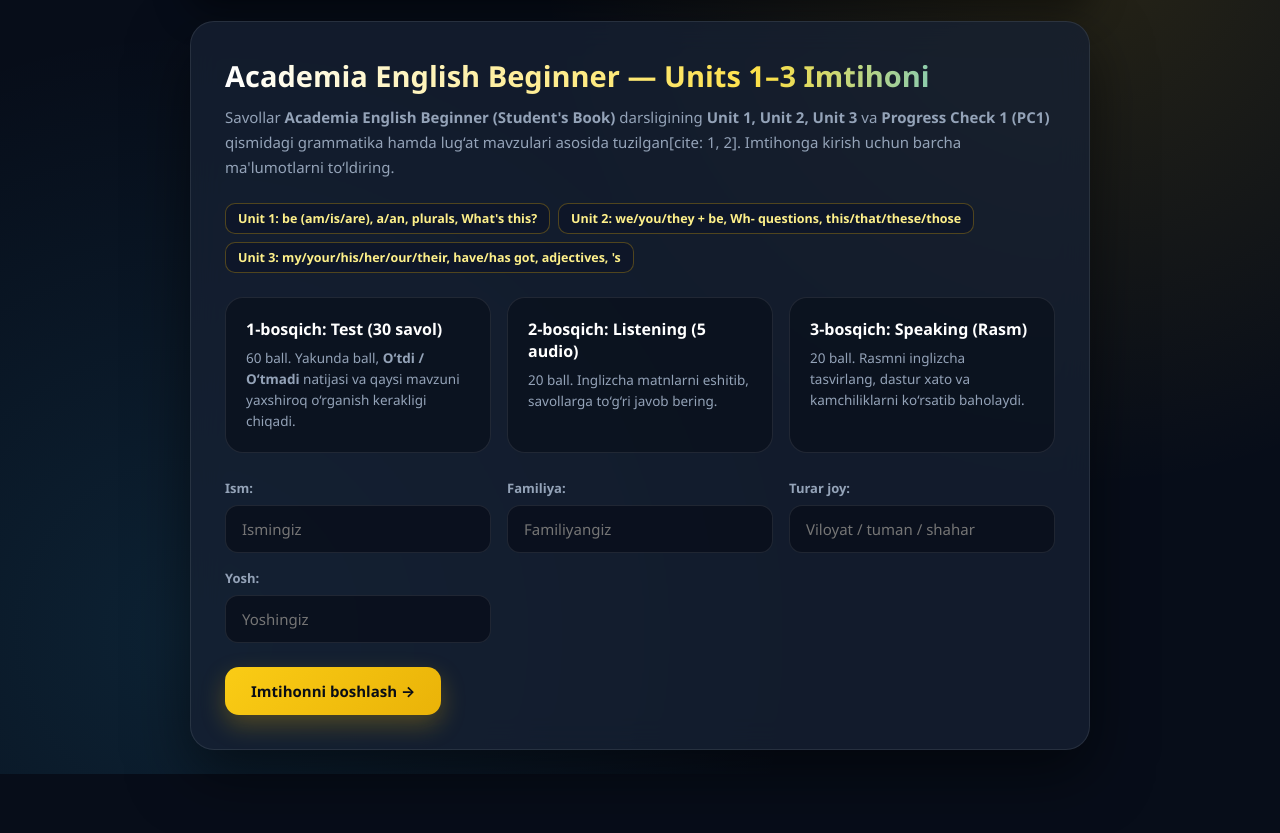
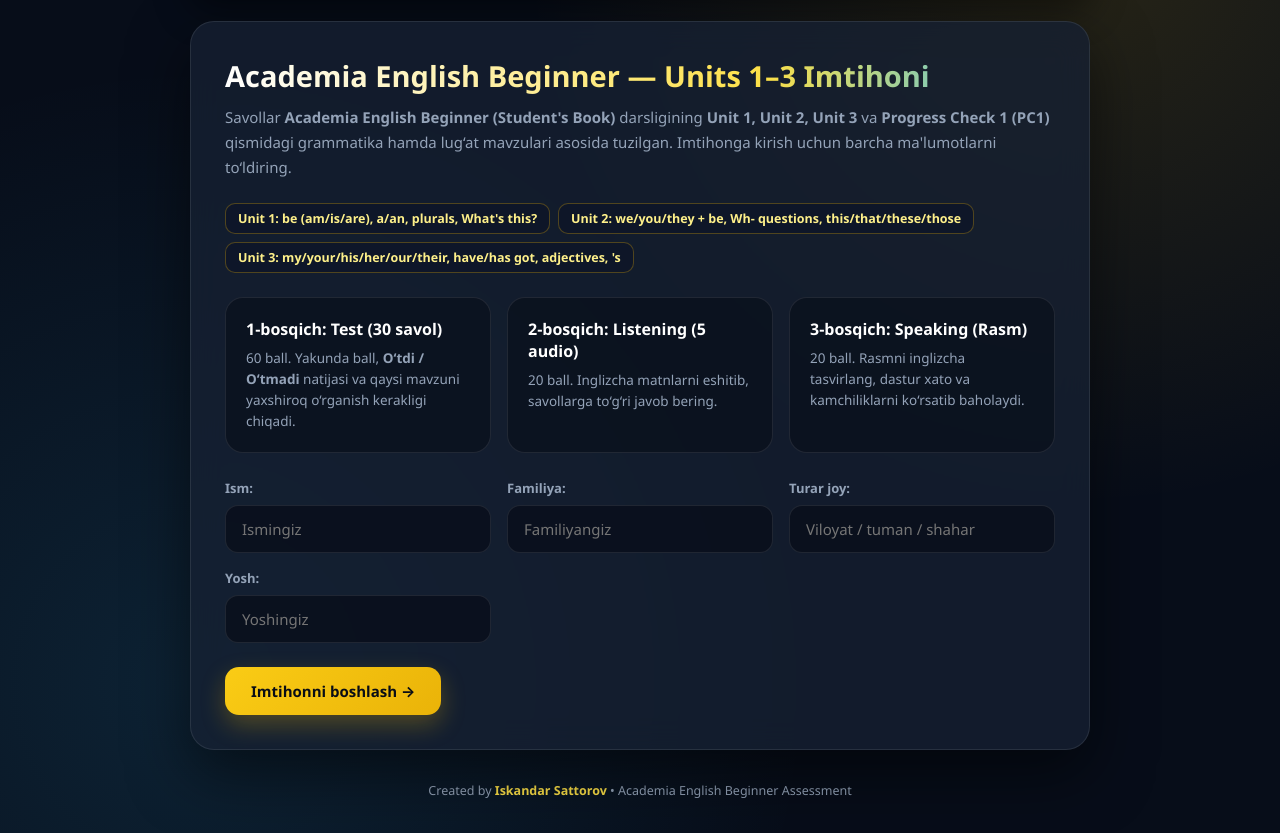
Before and after one commit to iskandarsattorov111-stack/academia--exam-1-3, a plain HTML site: page index.html in a window 1280 px wide. Shown: the part 155-988 px from the top of the page. Before the commit the page ends 929 px from the top, so only its background shows below. Drawn offline with Linux system fonts and the light colour scheme.

Commit message:
Update and rename 1.html to index.html
dvc

```diff
--- a/1.html
+++ b/index.html
@@ -658,6 +658,19 @@
       color: #7dd3fc;
       border: 1px solid rgba(56, 189, 248, 0.3);
     }
+
+    .site-footer {
+      margin-top: 22px;
+      text-align: center;
+      font-size: 12.5px;
+      color: var(--muted);
+      padding: 10px 14px;
+    }
+
+    .site-footer strong {
+      color: #fde047;
+      font-weight: 700;
+    }
   </style>
 </head>
 <body>
@@ -690,7 +703,7 @@
     <section class="card" id="screen-start">
       <h2 class="hero-title">Academia English Beginner — Units 1–3 Imtihoni</h2>
       <p class="hero-sub">
-        Savollar <strong>Academia English Beginner (Student's Book)</strong> darsligining <strong>Unit 1, Unit 2, Unit 3</strong> va <strong>Progress Check 1 (PC1)</strong> qismidagi grammatika hamda lug‘at mavzulari asosida tuzilgan[cite: 1, 2]. Imtihonga kirish uchun barcha ma'lumotlarni to‘ldiring.
+        Savollar <strong>Academia English Beginner (Student's Book)</strong> darsligining <strong>Unit 1, Unit 2, Unit 3</strong> va <strong>Progress Check 1 (PC1)</strong> qismidagi grammatika hamda lug‘at mavzulari asosida tuzilgan. Imtihonga kirish uchun barcha ma'lumotlarni to‘ldiring.
       </p>
 
       <div class="unit-chips">
@@ -1014,6 +1027,10 @@
 
       <button class="btn btn-outline" onclick="location.reload()">↻ Qaytadan boshlash</button>
     </section>
+
+    <footer class="site-footer">
+      Created by <strong>Iskandar Sattorov</strong> • Academia English Beginner Assessment
+    </footer>
   </div>
 
   <script>
```
